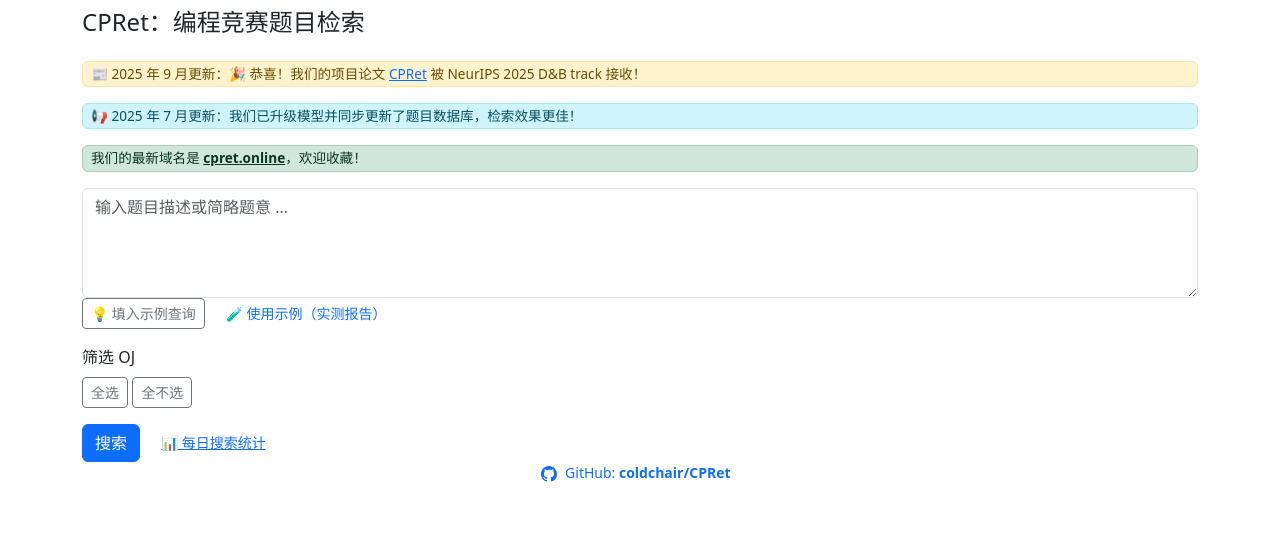
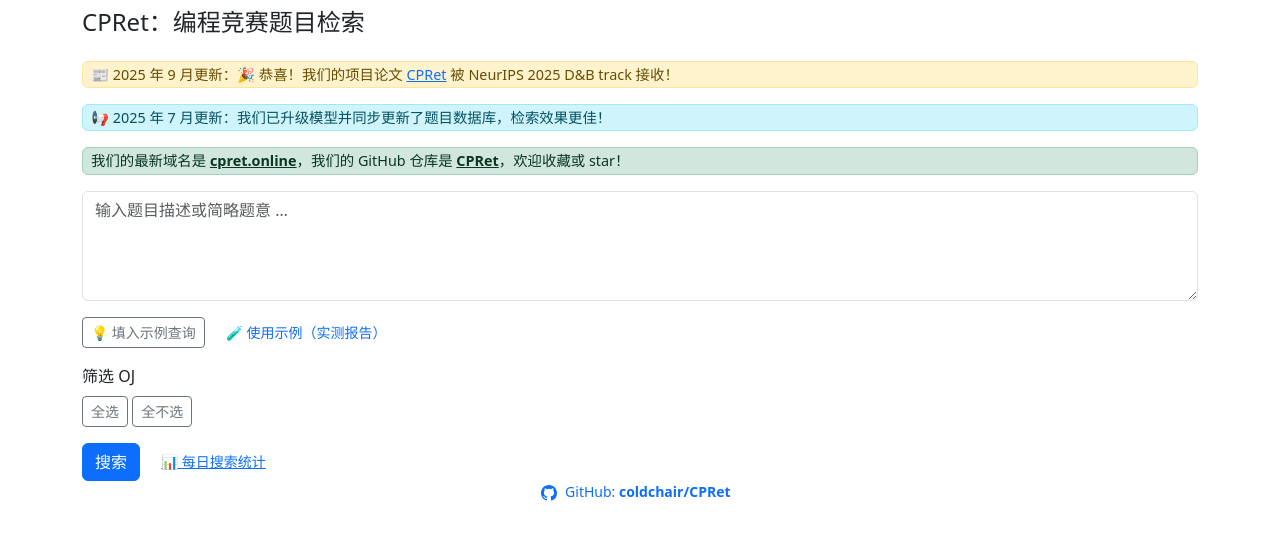
Before and after one commit to coldchair/CPRet, a Flask app: page / in a window 1280 px wide. Shown: the part 56-596 px from the top of the page. Run offline with Flask 3, Linux system fonts and the light colour scheme; parts of the project's set-up code (start-up, migrations or seed data) failed here and were passed over.

Commit message:
tweak webpage layout

```diff
--- a/cp-retrieval-server/app.py
+++ b/cp-retrieval-server/app.py
@@ -15,7 +15,7 @@
 I18N = {
     "zh": {
         "site_name" : "CPRet：编程竞赛题目检索",
-        "new_domain_info": "我们的最新域名是 <a href='https://cpret.online' target='_blank' class='alert-link'>cpret.online</a>，欢迎收藏！",
+        "new_domain_info": "我们的最新域名是 <a href='https://cpret.online' target='_blank' class='alert-link'>cpret.online</a>，我们的 GitHub 仓库是 <a href='https://github.com/coldchair/CPRet' target='_blank' class='alert-link'>CPRet</a>，欢迎收藏或 star！",
         "paper_info": "📰 2025 年 9 月更新：🎉 恭喜！我们的项目论文 <a href='https://neurips.cc/virtual/2025/poster/121814' target='_blank'>CPRet</a> 被 NeurIPS 2025 D&B track 接收！",
         "info": "📢 2025 年 7 月更新：我们已升级模型并同步更新了题目数据库，检索效果更佳！",
         "placeholder": "输入题目描述或简略题意 …",
@@ -37,7 +37,7 @@
     },
     "en": {
         "site_name" : "CPRet: Competitive Programming Problem Retrieval",
-        "new_domain_info": "Our new domain is <a href='https://cpret.online' target='_blank' class='alert-link'>cpret.online</a>. Please bookmark it!",
+        "new_domain_info": "Our new domain is <a href='https://cpret.online' target='_blank' class='alert-link'>cpret.online</a>. Our GitHub repo is <a href='https://github.com/coldchair/CPRet' target='_blank' class='alert-link'>CPRet</a>. Please bookmark or star it!",
         "paper_info": "📰 September 2025 Update: 🎉 Congrats! Our project paper <a href='https://neurips.cc/virtual/2025/poster/121814' target='_blank'>CPRet</a> has been accepted by the NeurIPS 2025 D&B track!",
         "info": "📢 July 2025 Update: We've upgraded our model and synchronized the problem database for better retrieval! ",
         "placeholder": "Enter problem description or simplified statement…",
--- a/cp-retrieval-server/templates/index.html
+++ b/cp-retrieval-server/templates/index.html
@@ -2,22 +2,22 @@
 {% block content %}
 <h1 class="h4 mb-4">{{ t.site_name }}</h1>
 
-<div class="alert alert-warning" role="alert" style="font-size:0.85rem; padding:0.25rem 0.5rem; line-height:1.2; margin:0.1;">
+<div class="alert alert-warning" role="alert" style="font-size:0.90rem; padding:0.25rem 0.5rem; line-height:1.2; margin:0.05;">
   {{ t.paper_info | safe }}
 </div>
 
-<div class="alert alert-info" role="alert" style="font-size:0.85rem; padding:0.25rem 0.5rem; line-height:1.2; margin:0.1;">
+<div class="alert alert-info" role="alert" style="font-size:0.90rem; padding:0.25rem 0.5rem; line-height:1.2; margin:0.05;">
   {{ t.info | safe }}
 </div>
 
-<div class="alert alert-success" role="alert" style="font-size:0.85rem; padding:0.25rem 0.5rem; line-height:1.2; margin:0.1;">
+<div class="alert alert-success" role="alert" style="font-size:0.90rem; padding:0.25rem 0.5rem; line-height:1.2; margin:0.05;">
   {{ t.new_domain_info | safe }}
 </div>
 
 <form method="get" action="{{ url_for('index') }}">
   <input type="hidden" name="lang" value="{{ lang }}">
   <div class="mb-3">
-    <textarea id="query-box" name="q" class="form-control" rows="4"
+    <textarea id="query-box" name="q" class="form-control mb-3" rows="4"
               placeholder="{{ t.placeholder }}">{{ query }}</textarea>
     <button type="button" class="btn btn-sm btn-outline-secondary me-3" onclick="fillTemplate()">
       💡 {{ t.template_btn }}
```
